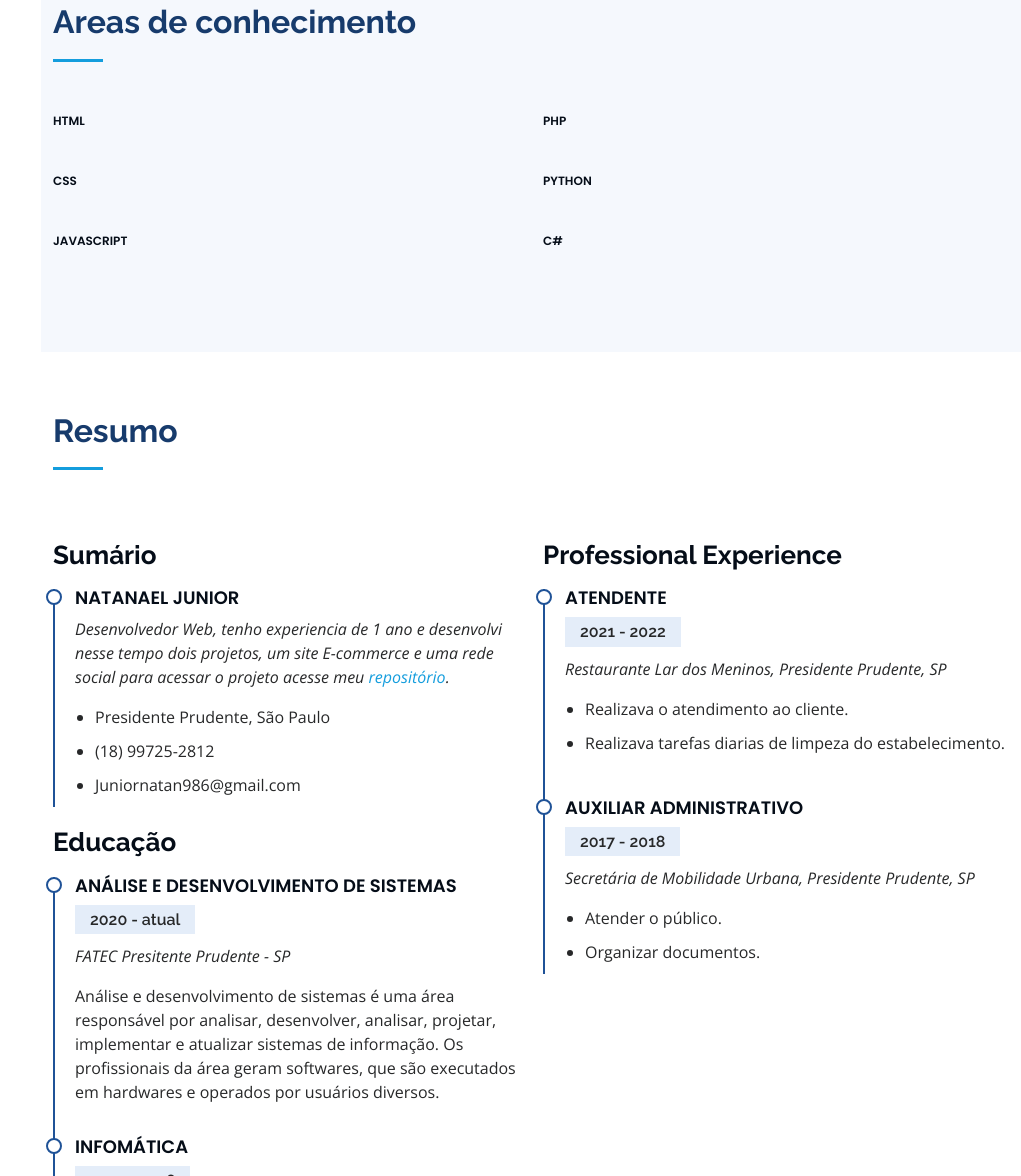
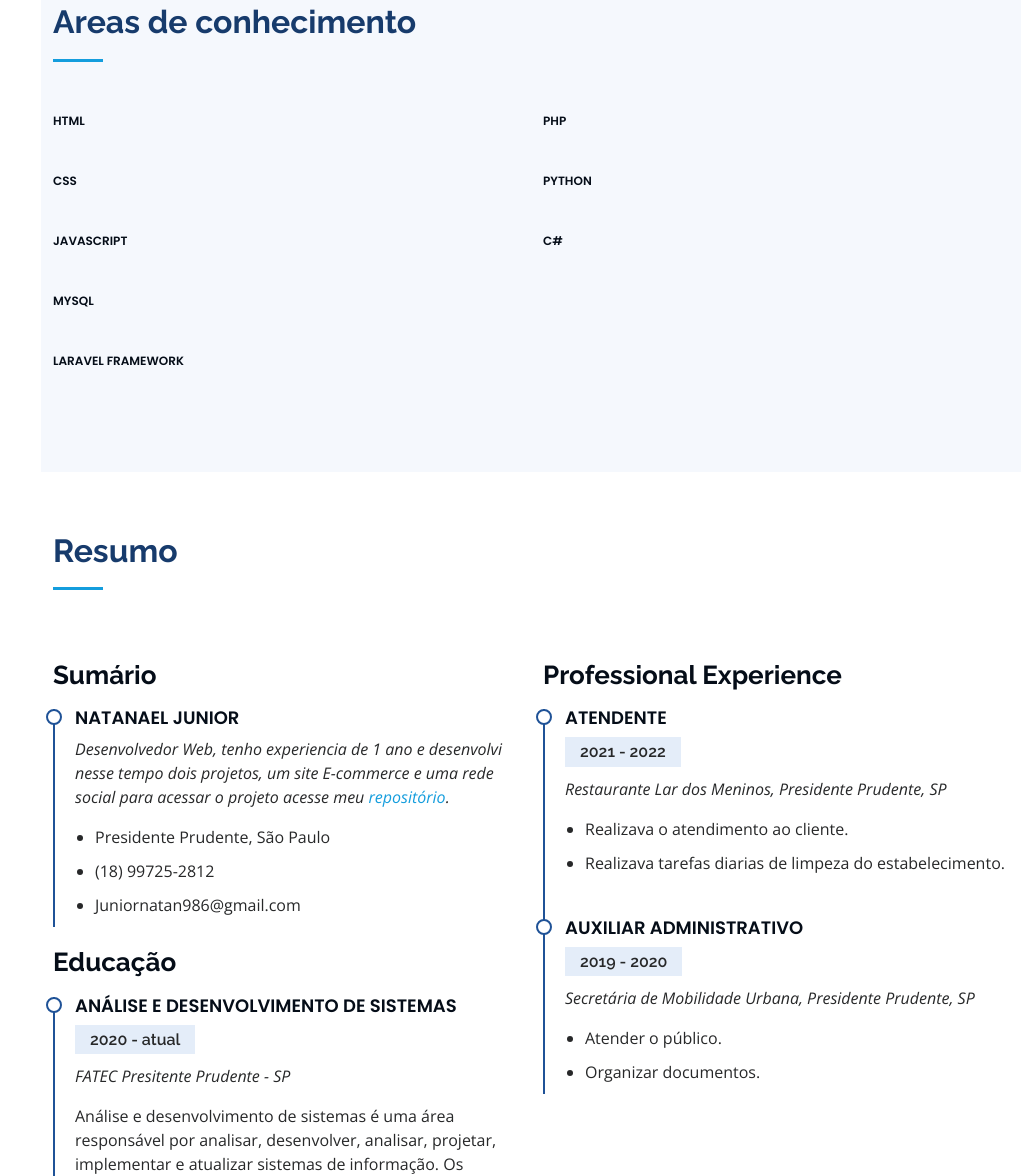
Before and after one commit to natanael986/Portifolio, a plain HTML site: page index.html in a window 1280 px wide. Shown: the part 1623-2799 px from the top of the page, without its empty margins (259-1280 px from the left). Drawn offline with nearby package versions, Linux system fonts and the light colour scheme.

Commit message:
Update index.html

```diff
--- a/index.html
+++ b/index.html
@@ -156,6 +156,16 @@
               <span class="skill">C#</span>
             </div>
           </div>
+          <div class="col-lg-6" data-aos="fade-up" data-aos-delay="100">
+
+            <div class="progress">
+              <span class="skill">MySQL</span>
+            </div>
+
+            <div class="progress">
+              <span class="skill">Laravel Framework</span>
+            </div>
+          </div>
 
         </div>
 
@@ -215,7 +225,7 @@
             </div>
             <div class="resume-item">
               <h4>Auxiliar Administrativo</h4>
-              <h5>2017 - 2018</h5>
+              <h5>2019 - 2020</h5>
               <p><em>Secretária de Mobilidade Urbana, Presidente Prudente, SP</em></p>
               <ul>
                 <li>Atender o público.</li>
```
